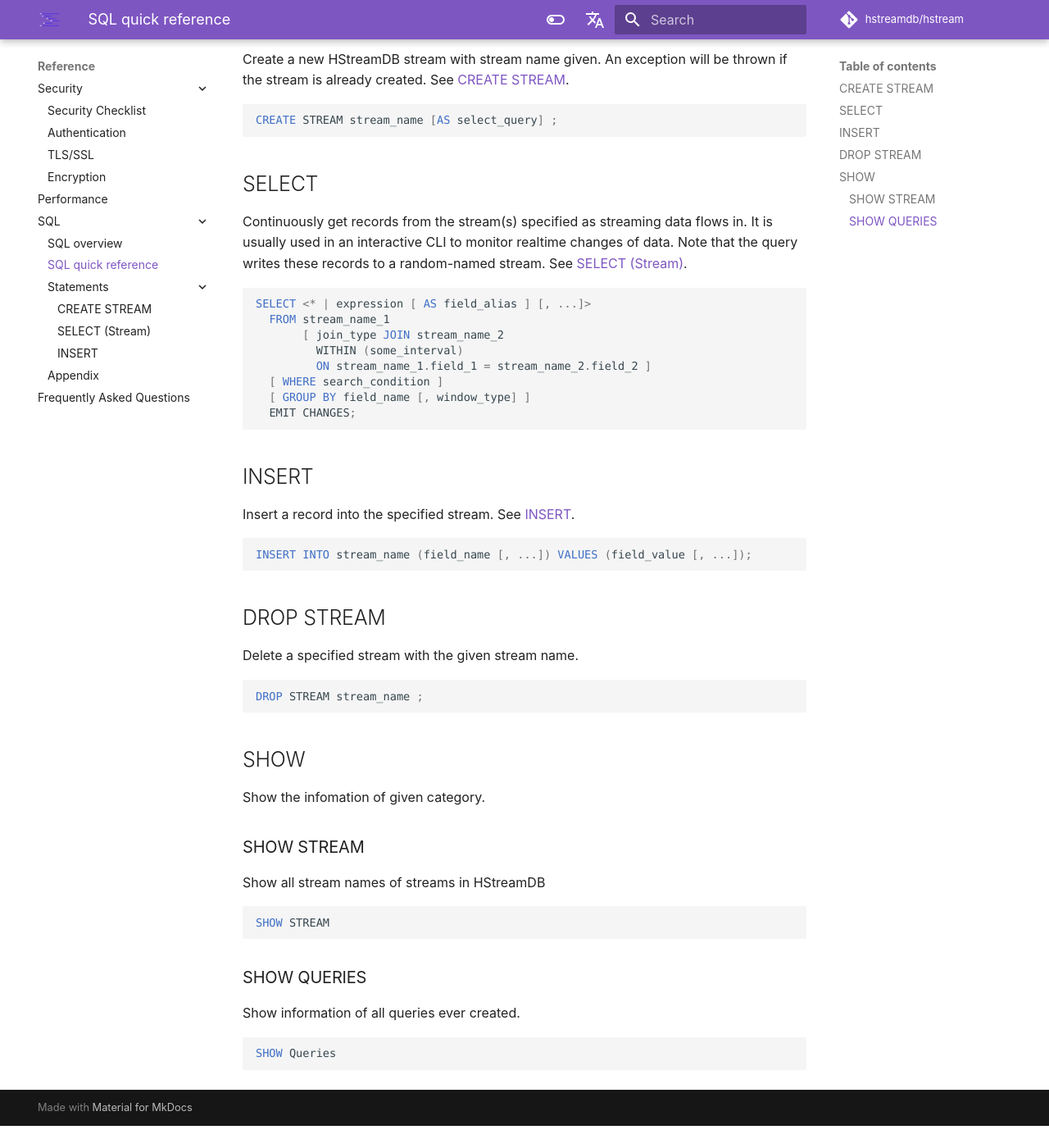
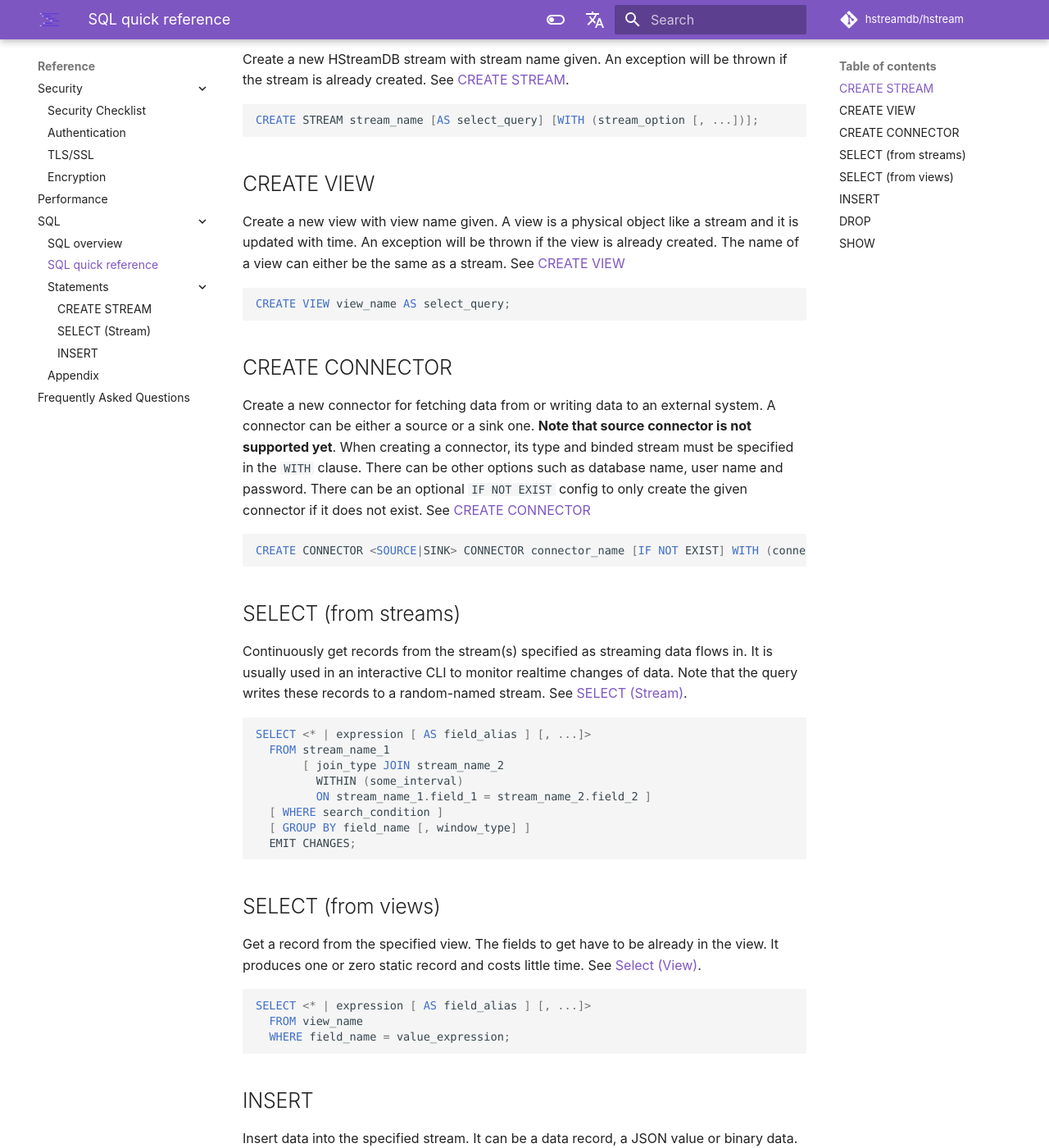
Before and after one commit to hstreamdb/docs, an MkDocs documentation site: the page built from docs/reference/sql/sql-quick-reference.md, in a window 1280 px wide and 1400 px high, scrolled down 219 px. Shown: the whole window at 82% size. Built offline with MkDocs 1.6.1 and Material for MkDocs 9.7.7, drawn with Linux system fonts in a browser that asks for light colours; comment, search, counter and statistics services are not loaded; before the commit the page ends 1592 px from its top, so only the background shows below that; some of the changed text lies outside the part shown.

Commit message:
update sql quick reference

````diff
--- a/docs/reference/sql/sql-quick-reference.md
+++ b/docs/reference/sql/sql-quick-reference.md
@@ -8,10 +8,31 @@ An exception will be thrown if the stream is already created.
 See [CREATE STREAM](statements/create-stream.md).
 
 ```sql
-CREATE STREAM stream_name [AS select_query] ;
+CREATE STREAM stream_name [AS select_query] [WITH (stream_option [, ...])];
 ```
 
-## SELECT
+## CREATE VIEW
+
+Create a new view with view name given. A view is a physical object like a stream and it is updated with time.
+An exception will be thrown if the view is already created. The name of a view can either be the same as a stream.
+See [CREATE VIEW](statements/create-view.md)
+
+```sql
+CREATE VIEW view_name AS select_query;
+```
+
+## CREATE CONNECTOR
+
+Create a new connector for fetching data from or writing data to an external system. A connector can be either a source or a sink one. **Note that source connector is not supported yet**.
+When creating a connector, its type and binded stream must be specified in the `WITH` clause. There can be other options such as database name, user name and password.
+There can be an optional `IF NOT EXIST` config to only create the given connector if it does not exist.
+See [CREATE CONNECTOR](statements/create-connector.md)
+
+```sql
+CREATE CONNECTOR <SOURCE|SINK> CONNECTOR connector_name [IF NOT EXIST] WITH (connector_option [, ...]);
+```
+
+## SELECT (from streams)
 
 Continuously get records from the stream(s) specified as streaming data flows in.
 It is usually used in an interactive CLI to monitor realtime changes of data.
@@ -29,39 +50,44 @@ SELECT <* | expression [ AS field_alias ] [, ...]>
   EMIT CHANGES;
 ```
 
+## SELECT (from views)
+
+Get a record from the specified view. The fields to get have to be already in the view.
+It produces one or zero static record and costs little time.
+See [Select (View)](statements/select-view.md).
+
+```sql
+SELECT <* | expression [ AS field_alias ] [, ...]>
+  FROM view_name
+  WHERE field_name = value_expression;
+```
 ## INSERT
 
-Insert a record into the specified stream.
+Insert data into the specified stream. It can be a data record, a JSON value or binary data.
 See [INSERT](statements/insert.md).
 
 ```sql
 INSERT INTO stream_name (field_name [, ...]) VALUES (field_value [, ...]);
+INSERT INTO stream_name VALUES 'json_value';
+INSERT INTO stream_name VALUES "binary_value";
 ```
 
-## DROP STREAM
+## DROP
 
-Delete a specified stream with the given stream name.
+Delete a given stream or view. There can be an optional `IF EXISTS` config to only delete the given category if it exists.
 
 ```sql
-DROP STREAM stream_name ;
+DROP STREAM stream_name [IF EXISTS];
+DROP VIEW view_name [IF EXISTS];
 ```
 
 ## SHOW
 
-Show the infomation of given category.
-
-### SHOW STREAM
-
-Show all stream names of streams in HStreamDB
+Show the information of all streams, queries, views or connectors.
 
 ```sql
-SHOW STREAM
+SHOW STREAMS;
+SHOW QUERIES;
+SHOW VIEWS;
+SHOW CONNECTORS;
 ```
-
-### SHOW QUERIES
-
-Show information of all queries ever created.
-
-```sql
-SHOW Queries
-```
````
Also changed, not shown: docs/reference/sql/sql-overview.md (+2 -3 lines).
